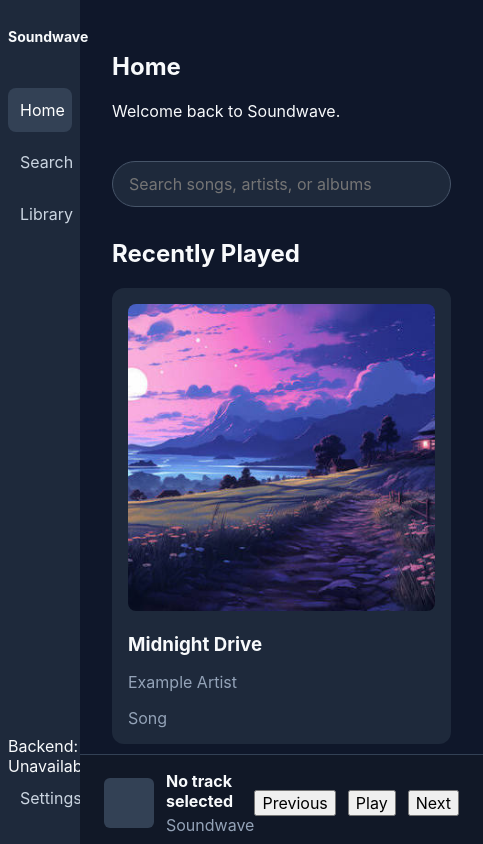
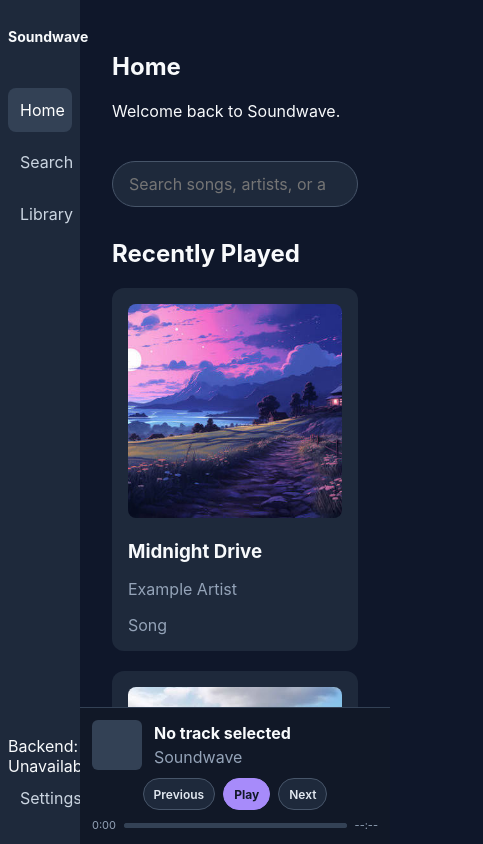
Before and after one commit to tricar534/Soundwave, a React (Vite) app in the folder frontend/: page / in a window 390 px wide. Shown: the whole page, 483 px wide, since content can reach past the window. Built offline with nearby package versions, Linux system fonts and the light colour scheme; no server answers.

Commit message:
Improve PlaybackBar layout and responsive styling
Center playback controls and add an inactive track progress indicator. Improve button and volume styling, and adjust the PlaybackBar layout for smaller screens.

```diff
--- a/frontend/src/components/PlaybackBar.jsx
+++ b/frontend/src/components/PlaybackBar.jsx
@@ -40,6 +40,8 @@ function PlaybackBar({ currentTrack }) {
         </div>
       </div>
 
+        {/* Center the playback buttons and progress indicator. */}
+        <div className="playback-center">
           <div className="playback-controls">
             <button
               type="button"
@@ -64,6 +66,19 @@ function PlaybackBar({ currentTrack }) {
             </button>
           </div>
 
+          {/* Progress indicator placeholder until audio playback is available. */}
+          <div className="track-progress">
+            <span>0:00</span>
+
+            <progress
+              value={0}
+              max={100}
+              aria-label="Track progress (not active)"
+            />
+
+            <span>--:--</span>
+          </div>
+        </div>
           <div className="volume-control">
             <label htmlFor="volume">
               Volume
--- a/frontend/src/styles/app.css
+++ b/frontend/src/styles/app.css
@@ -145,12 +145,9 @@ button {
 
 .playback-bar {
   display: grid;
-  grid-template-columns: 1fr auto 1fr;
-
+  grid-template-columns: minmax(0, 1fr) auto minmax(0, 1fr);
   align-items: center;
-
-  padding: 16px 24px;
-
+  padding: 10px 24px;
   background: #111827;
   border-top: 1px solid #334155;
 }
@@ -179,23 +176,157 @@ button {
   display: block;
 }
 
+
+/* Center playback controls and progress bar together. */
+.playback-center {
+  display: flex;
+  flex-direction: column;
+  align-items: center;
+  justify-content: center;
+  gap: 8px;
+  width: clamp(220px, 30vw, 340px);
+}
+
+/* Keep Previous, Play, and Next on one centered row. */
+.playback-controls {
+  display: flex;
+  align-items: center;
+  justify-content: center;
+  gap: 10px;
+}
+
+/* Place the elapsed time, progress, and duration in one row. */
+.track-progress {
+  display: flex;
+  align-items: center;
+  gap: 8px;
+  width: 100%;
+}
+
+.track-progress span {
+  color: #94a3b8;
+  font-size: 11px;
+  white-space: nowrap;
+}
+
+/* Style the inactive progress indicator. */
+.track-progress progress {
+  flex: 1;
+  min-width: 0;
+  height: 5px;
+  border: 0;
+  border-radius: 999px;
+  appearance: none;
+  overflow: hidden;
+  background: #334155;
+}
+
+.track-progress progress::-webkit-progress-bar {
+  background: #334155;
+  border-radius: 999px;
+}
+
+.track-progress progress::-webkit-progress-value {
+  background: #a78bfa;
+  border-radius: 999px;
+}
+
+.track-progress progress::-moz-progress-bar {
+  background: #a78bfa;
+  border-radius: 999px;
+}
+
+
+/* Style the PlaybackBar controls to match Soundwave's dark theme. */
+.playback-controls button {
+  height: 32px;
+  padding: 0 14px;
+  border: 1px solid #475569;
+  border-radius: 20px;
+
+  background: #1e293b;
+  color: #e2e8f0;
+
+  font-size: 13px;
+  font-weight: 600;
+  transition: background 0.2s ease;
+}
+
+/* Highlight controls when the user hovers over them. */
+.playback-controls button:hover {
+  background: #334155;
+}
+
+/* Make Play/Pause the primary action. */
+.playback-controls button:nth-child(2) {
+  background: #a78bfa;
+  color: #111827;
+  border-color: #a78bfa;
+  font-weight: 700;
+}
+
+.playback-controls button:nth-child(2):hover {
+  background: #c4b5fd;
+}
+
+/* Keep keyboard navigation visible. */
+.playback-controls button:focus-visible {
+  outline: 2px solid #c4b5fd;
+  outline-offset: 2px;
+}
+
+/* Align the volume label and slider. */
+.volume-control {
+  display: flex;
+  align-items: center;
+  justify-self: end;
+  gap: 10px;
+}
+
+.volume-control label {
+  color: #94a3b8;
+  font-size: 13px;
+}
+
+.volume-control input[type="range"] {
+  width: 110px;
+  accent-color: #a78bfa;
+  cursor: pointer;
+}
+
+/* Prevent long track names from overlapping the controls. */
+.track-info {
+  min-width: 0;
+}
+
+.track-info > div:last-child {
+  min-width: 0;
+}
+
+.track-info strong,
+.track-info p {
+  display: block;
+  overflow: hidden;
+  white-space: nowrap;
+  text-overflow: ellipsis;
+}
+
 .track-info p {
   margin: 4px 0 0;
   color: #94a3b8;
-}
-
-.playback-controls {
-  display: flex;
-  gap: 12px;
 }
 
 .volume-control {
   justify-self: end;
 }
 
+/* Responsive layout for smaller screens. */
 @media (max-width: 768px) {
   .app {
-    grid-template-columns: 80px 1fr;
+    grid-template-columns: 80px minmax(0, 1fr);
+
+    /* Allow PlaybackBar to grow when controls stack. */
+    grid-template-rows: minmax(0, 1fr) auto;
   }
 
   .sidebar {
@@ -211,10 +342,38 @@ button {
     flex-direction: column;
   }
 
+  /* Stack track information above playback controls. */
   .playback-bar {
-    grid-template-columns: 1fr auto;
+    grid-template-columns: minmax(0, 1fr);
+    justify-items: center;
+    gap: 8px;
+    padding: 12px;
   }
 
+  /* Keep selected track information aligned to the left. */
+  .track-info {
+    width: 100%;
+    min-width: 0;
+    justify-self: start;
+  }
+
+  /* Keep playback buttons and progress bar centered. */
+  .playback-center {
+    width: min(100%, 340px);
+  }
+
+  .playback-controls {
+    gap: 8px;
+  }
+
+  /* Reduce button sizes for smaller screens. */
+  .playback-controls button {
+    height: 32px;
+    padding: 0 10px;
+    font-size: 12px;
+  }
+
+  /* Hide volume controls to preserve space. */
   .volume-control {
     display: none;
   }
```
Lines whose indentation alone changed are shown as unchanged.
